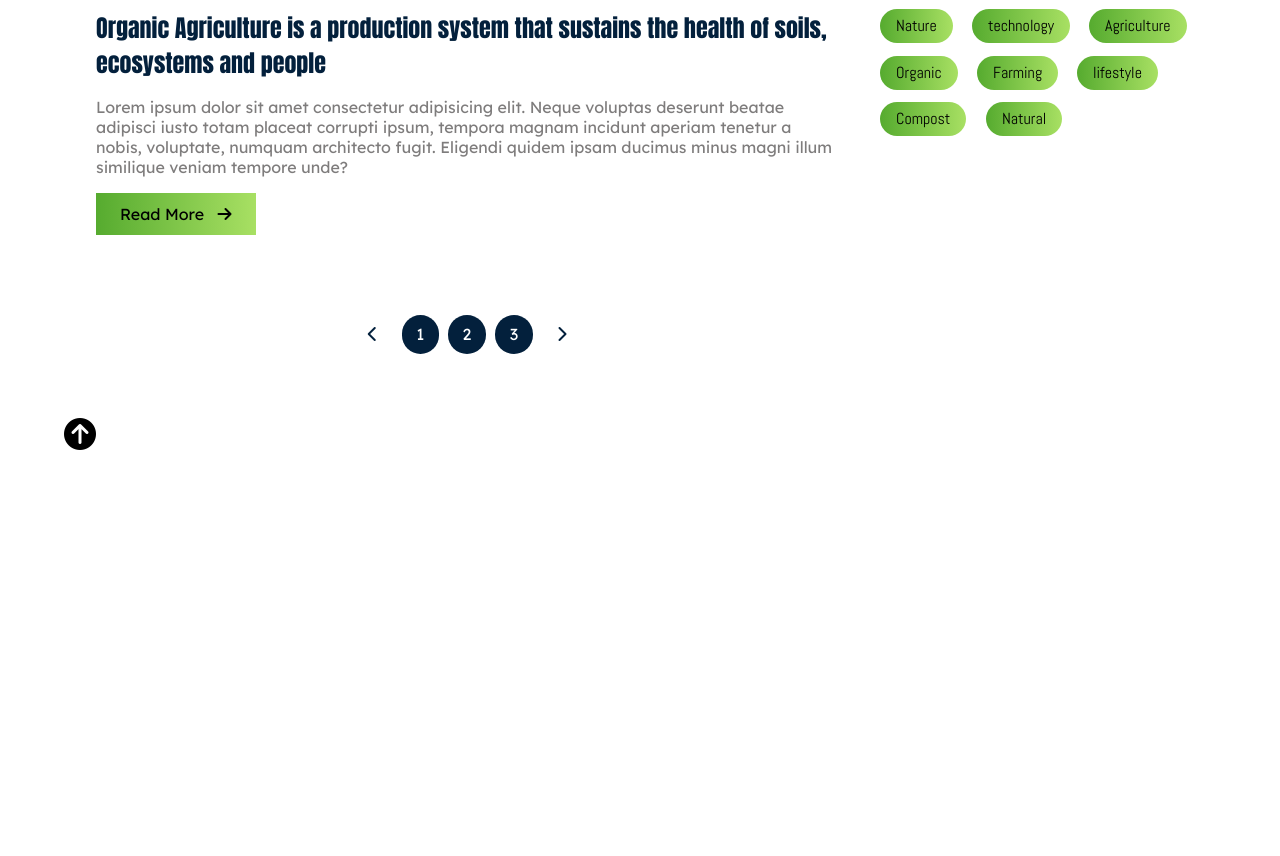
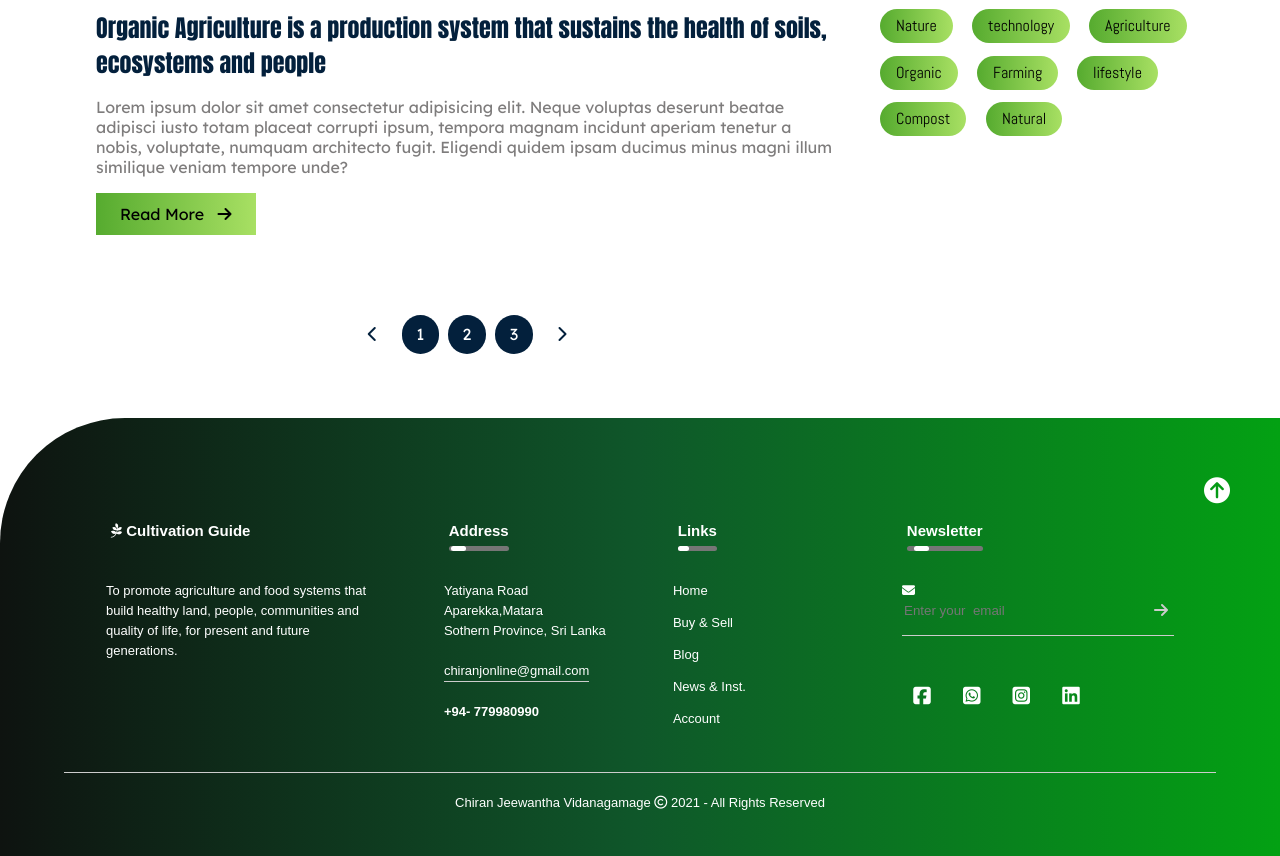
Before and after one commit to Chikuu98/cultivation-guide, a plain HTML site: page Index.html in a window 1280 px wide. Shown: the part 4317-5173 px from the top of the page. Before the commit the page ends 4768 px from the top, so only its background shows below. Drawn offline with Linux system fonts and the light colour scheme.

Commit message:
add footer Signed-off-by: Chikuu98 <chiranjonline@gmail.com>

```diff
--- a/Index.html
+++ b/Index.html
@@ -360,9 +360,7 @@
                     </div>
                 </aside>
             </div>
-            <div class="move-up">
-                <span><i class="fas fa-arrow-circle-up fa-2x"></i></span>
-            </div>
+
         </section>
 
         <!-- -----------x---------- Site Content -------------x------------>
@@ -373,44 +371,56 @@
 
 
     <!-- --------------------------- Footer ---------------------------------------- -->
-
-    <!-- <footer class="footer">
-        <div class="container">
-            <div class="about-us" data-aos="fade-right" data-aos-delay="200">
-                <h2>About us</h2>
-                <p>Lorem ipsum dolor sit amet consectetur adipisicing elit. Accusantium quia atque nemo ad modi officiis
-                    iure, autem nulla tenetur repellendus.</p>
+    <section class="foot">
+    <footer>
+        <div class="move-up">
+            <span><i class="fas fa-arrow-circle-up fa-2x"></i></span>
+        </div>
+        <div class="rowf">
+            <div class="colf">
+                <h3 class="logof"><i class="fa fa-pagelines" aria-hidden="true"></i> Cultivation Guide</h3>
+                <p class="pf">To promote agriculture and food systems that build healthy land, people, communities and quality of life, for present and future generations.</p>
             </div>
-            <div class="newsletter" data-aos="fade-right" data-aos-delay="200">
-                <h2>Newsletter</h2>
-                <p>Stay update with our latest</p>
-                <div class="form-element">
-                    <input type="text" placeholder="Email"><span><i class="fas fa-chevron-right"></i></span>
+            <div class="colf">
+                <h3 class="h3f">Address <div class="underlinef"><span class="spanf"></span></div></h3>
+                <div class="addressf">
+                    <p class="pf">Yatiyana Road<br>
+                    Aparekka,Matara<br>
+                    Sothern Province, Sri Lanka</p>
                 </div>
+                <p class="email-idf">chiranjonline@gmail.com</p>
+                <h4>+94- 779980990</h4>
             </div>
-
-            <div class="follow" data-aos="fade-left" data-aos-delay="200">
-                <h2>Follow us</h2>
-                <p>Let us be Social</p>
-                <div>
-                    <i class="fab fa-facebook-f"></i>
-                    <i class="fab fa-twitter"></i>
-                    <i class="fab fa-instagram"></i>
-                    <i class="fab fa-youtube"></i>
+            <div class="colf">
+                <h3 class="h3f">Links <div class="underlinef"><span class="spanf"></span></div></h3>
+                <ul class="ulf">
+                    <li class="lif"><a class="af" href="">Home</a></li>
+                    <li class="lif"><a class="af" href="">Buy & Sell</a></li>
+                    <li class="lif"><a class="af" href="">Blog</a></li>
+                    <li class="lif"><a class="af" href="">News & Inst.</a></li>
+                    <li class="lif"><a class="af" href="">Account</a></li>
+                </ul>
+            </div>
+            <div class="colf">
+                <h3 class="h3f">Newsletter <div class="underlinef"><span class="spanf"></span></div></h3>
+                <i class="fa fa-envelope" aria-hidden="true"></i>
+                <form class="frmf">
+                    <input type="email" placeholder="Enter your  email" required>
+                    <Button type="submit"><i class="fas fa-arrow-right" aria-hidden="true"></i></Button>
+                </form>
+                <div class="social-iconsf">
+                    <i class="fab fa-facebook-square"></i>
+                    <i class="fab fa-whatsapp-square"></i>
+                    <i class="fab fa-instagram-square"></i>
+                    <i class="fab fa-linkedin"></i>
                 </div>
             </div>
         </div>
-        <div class="rights flex-row">
-            <h4 class="text-gray">
-                Copyright ©2021 All rights reserved | made by
-                <a href="#" target="_black">Daily Tuition <i class="fab fa-youtube"></i>
-                    Channel</a>
-            </h4>
-        </div>
-        <div class="move-up">
-            <span><i class="fas fa-arrow-circle-up fa-2x"></i></span>
-        </div>
-    </footer> -->
+
+        <hr class="hrf">
+        <p class="copyrightf">Chiran Jeewantha Vidanagamage <i class="far fa-copyright"></i> 2021 - All Rights Reserved</p>
+    </footer>
+</section>
 
     <!-- -------------x------------- Footer --------------------x------------------- -->
 
--- a/css/Style.css
+++ b/css/Style.css
@@ -428,82 +428,157 @@ main .post-content .post-title a{
 
 /* ----------------- Footer --------------------- */
 
-footer.footer{
-    height: 100%;
-    background: var(--bg-color);
+footer{
+    width: 100%;
+    bottom: 0;
+   background: linear-gradient(to right, #0e1310,#0f572a, #03a113);
+   color: #fff;
+   padding: 60px 0 30px;
+   border-top-left-radius: 125px;
+   font-size: 13px;
+   line-height: 20px;
+   font-family: 'poppins', sans-serif;
+}
+.rowf{
+    width: 85%;
+    margin: auto;
+    display: flex;
+    flex-wrap: wrap;
+    align-items: flex-start;
+    justify-content: space-between;
+}
+.colf{
+    flex-basis: 25%;
+    padding: 10px;
+}
+.colf:nth-child(2), .colf:nth-child(3){
+    flex-basis: 15%;
+}
+.logof{
+    width: 80px;
+    margin-bottom: 30px;
+}
+.colf h3{
+    width: fit-content;
+    margin-bottom: 40px;
     position: relative;
 }
-
-footer.footer .container{
-    display: grid;
-    grid-template-columns: repeat(4, 1fr);
+.email-idf{
+    width: fit-content;
+    border-bottom: 1px solid #ccc;
+    margin: 20px 0;
+}
+.ulf{
+    padding: 0 0 0 0;
+}
+.ulf .lif{
+    list-style: none;
+    margin-bottom: 12px;
+}
+.ulf .lif .af{
+    text-decoration: none;
+    color: #fff;
 }
 
-footer.footer .container > div{
-    flex-grow: 1;
-    flex-basis: 0;
-    padding: 3rem .9rem;
+.frmf{
+    padding-bottom: 15px;
+    display: flex;
+    align-items: center;
+    justify-content: space-between;
+    border-bottom: 1px solid #ccc;
+    margin-bottom: 50px;
 }
 
-footer.footer .container h2{
-    color: var(--white);
+.frmf input{
+    width: 100%;
+    background: transparent;
+    color: rgb(236, 234, 234);
+    border: 0;
+    outline: none;
+}
+.frmf button{
+    background: transparent;
+    border: 0;
+    outline: none;
+    cursor: pointer;
+}
+.frmf button .fas{
+    font-size: 16px;
+    color: #ccc;
+}
+.social-iconsf .fab{
+    width: 40px;
+    height: 40px;
+    font-size: 20px;
+    cursor: pointer;
+    text-align: center;
+    margin-right: 6px;
+}
+.hrf{
+    width: 90%;
+    border: 0;
+    border-bottom: 1px solid #ccc;
+    margin: 20px auto;
+}
+.copyrightf{
+    text-align: center;
+}
+.underlinef{
+    width: 100%;
+    height: 5px;
+    background: #767676;
+    border-radius: 3px;
+    position: absolute;
+    top: 25px;
+    left: 0;
+    overflow: hidden;
+}
+.underlinef .spanf{
+    width: 15px;
+    height: 100%;
+    background: #fff;
+    border-radius: 3px;
+    position: absolute;
+    top: 0;
+    left: 10px;
+    animation: moving 2s linear infinite;
+}
+@keyframes moving{
+    0%{
+        left: -20px;
+    }
+    100%{
+        left: 100%;
+    }
+}
+.logof, .h3f, .pf, .email-idf, .copyrightf{
+    color: #fff;
+    font-family: 'poppins', sans-serif;
+
+}
+.h3f, .logof{
+    font-size: 15px;
 }
 
-footer.footer .newsletter .form-element{
-    background: black;
-    display: inline-block;
+@media (max-width:700px){
+    footer{
+        bottom: unset;
+    }
+    .colf{
+        flex-basis: 100%;
+    }
+    .colf:nth-child(2), .colf:nth-child(3){
+        flex-basis: 100%;
+    }
+    .copyrightf{
+        text-align: center;
+        font-size: 1.5vh;
+    }
+
 }
-
-footer.footer .newsletter .form-element input{
-    padding: .5rem .7rem;
-    border: none;
-    background: transparent;
-    color: white;
-    font-family: var(--Josefin);
-    font-size: 1rem;
-    width: 74%;
-}
-
-footer.footer .newsletter .form-element span{
-    background: var(--sky);
-    padding: .5rem .7rem;
-    cursor: pointer;
-}
-
-footer.footer .instagram div > img{
-    display: inline-block;
-    width: 25%;
-    height: 50%;
-    margin: .3rem .4rem;
-}
-
-footer.footer .follow div i{
-    color: var(--white);
-    padding: 0 .4rem;
-}
-
-footer.footer .rights{
-    justify-content: center;
-    font-family: var(--Josefin);
-}
-
-footer.footer .rights h4 a{
-    color: var(--white);
-}
-
-footer.footer .move-up{
-    position: absolute;
-    right: 6%;
-    top: 50%;
-}
-
-footer.footer .move-up span{
-    color: var(--midnight);
-}
-
-footer.footer .move-up span:hover{
-    color: var(--white);
-    cursor: pointer;
+.move-up{
+    text-align: right;
+    padding-right: 50px;
 }
 
 /* ---------x------- Footer ----------x---------- */
@@ -521,9 +596,9 @@ footer.footer .move-up span:hover{
         display: none !important;
     }
 
-    footer.footer .container{
+    /* footer.footer .container{
         grid-template-columns: repeat(2, 1fr);
-    }
+    } */
 
 }
 
@@ -545,9 +620,9 @@ footer.footer .move-up span:hover{
         grid-template-columns: 100%;
     }
 
-    footer.footer .container{
+    /* footer.footer .container{
         grid-template-columns: repeat(1, 1fr);
-    }
+    } */
 
 }
 
@@ -566,14 +641,14 @@ footer.footer .move-up span:hover{
         display: none;
     }
 
-    footer.footer .container > div{
+    /* footer.footer .container > div{
         padding:  1rem .9rem !important;
     }
 
     footer .rights{
         padding: 0 1.4rem;
         text-align: center;
-    }
+    } */
 
     nav .toggle-collapse{
         width: 80% !important;
```
